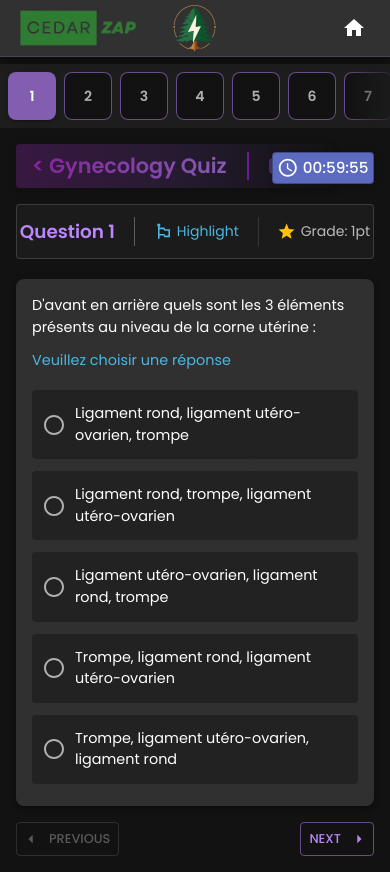
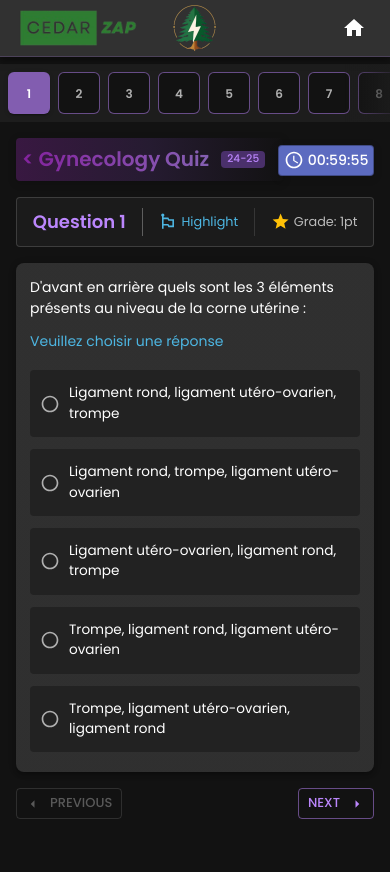
Before and after one commit to jmsazz00/cedar-zap, a React (Vite) app: page / in a window 390 px wide. After the commit the page ends 844 px from the top, so only its background shows below. Built offline with nearby package versions, Linux system fonts and the light colour scheme.

Commit message:
Optimizing overall app mobile layout

```diff
--- a/src/components/AnswerResetButton.tsx
+++ b/src/components/AnswerResetButton.tsx
@@ -1,4 +1,4 @@
-import { Button } from "@mui/material";
+import { Button, useMediaQuery, useTheme } from "@mui/material";
 import React from "react";
 
 interface AnswerResetButtonProps {
@@ -7,10 +7,19 @@ interface AnswerResetButtonProps {
 
 const AnswerResetButton: React.FC<AnswerResetButtonProps> = ({
   resetAnswer,
-}) => (
-  <Button onClick={resetAnswer} variant="outlined">
-    Remove my answer
-  </Button>
-);
+}) => {
+  const theme = useTheme();
+  const isMobile = useMediaQuery(theme.breakpoints.down("md"));
+
+  return (
+    <Button
+      onClick={resetAnswer}
+      variant="outlined"
+      size={isMobile ? "small" : "medium"}
+    >
+      Remove my answer
+    </Button>
+  );
+};
 
 export default AnswerResetButton;
--- a/src/components/OptionList.tsx
+++ b/src/components/OptionList.tsx
@@ -1,5 +1,12 @@
 import React, { useEffect, useState } from "react";
-import { List, ListItem, ListItemButton, ListItemText } from "@mui/material";
+import {
+  List,
+  ListItem,
+  ListItemButton,
+  ListItemText,
+  useMediaQuery,
+  useTheme,
+} from "@mui/material";
 import { getOptionStyles, renderIcon } from "./OptionsUtils";
 import { useQuizStore } from "../store/QuizStore";
 
@@ -21,9 +28,13 @@ const OptionList: React.FC<OptionListProps> = ({
   const [hoveredOption, setHoveredOption] = useState<number | null>(null);
   const listRef = React.useRef<HTMLUListElement | null>(null);
 
+  const theme = useTheme();
+  const isMobile = useMediaQuery(theme.breakpoints.down("md"));
+
   const showAnswers = useQuizStore((state) => state.showAnswers);
 
   useEffect(() => {
+    if (isMobile) return;
     if (listRef.current) listRef.current.focus();
     setHoveredOption(null);
   }, [onSelect]);
@@ -96,7 +107,7 @@ const OptionList: React.FC<OptionListProps> = ({
               primary={option}
               primaryTypographyProps={{
                 sx: {
-                  fontSize: { xs: "0.9rem", sm: "0.95rem", md: "1rem" },
+                  fontSize: { xs: "0.85rem", sm: "0.925rem", md: "1rem" },
                 },
               }}
             />
--- a/src/components/OptionsList.tsx
+++ b/src/components/OptionsList.tsx
@@ -32,7 +32,11 @@ const OptionsList: React.FC<OptionsListProps> = ({
         <Typography
           variant="body2"
           color="warning.main"
-          sx={{ my: 0.5, fontWeight: 600 }}
+          sx={{
+            mb: 0.8,
+            fontWeight: 600,
+            fontSize: { xs: "0.8rem", md: "0.9rem" },
+          }}
         >
           &#9888;&nbsp; Not Answered
         </Typography>
--- a/src/components/OptionsUtils.tsx
+++ b/src/components/OptionsUtils.tsx
@@ -68,6 +68,12 @@ export const renderIcon = (
   const isSelected = selectedAnswers.includes(index);
   const isUnselectedCorrect = isCorrect && !isSelected;
 
+  const sharedStyles = {
+    ml: { xs: 1, md: 1.5 },
+    mr: 1.2,
+    my: { xs: 0.75, md: 1.1 },
+  };
+
   if (showAnswers) {
     if ((isSelected && isCorrect) || isUnselectedCorrect)
       return (
@@ -75,8 +81,7 @@ export const renderIcon = (
           fontSize="small"
           sx={{
             color: isUnselectedCorrect ? "info.light" : "success.light",
-            ml: 1.5,
-            mr: 1.2,
+            ...sharedStyles,
           }}
         />
       );
@@ -85,12 +90,17 @@ export const renderIcon = (
       return (
         <CloseIcon
           fontSize="small"
-          sx={{ color: "error.light", ml: 1.5, mr: 1.2 }}
+          sx={{ color: "error.light", ...sharedStyles }}
         />
       );
   }
 
-  const commonStyles = { py: { xs: 0.75, md: 1.15 } };
+  const commonStyles = {
+    py: { md: 1.1 },
+    "& .MuiSvgIcon-root": {
+      fontSize: { xs: "1.25rem", md: "1.5rem" }, // Adjust radio/checkbox size
+    },
+  };
 
   return isMultipleChoice ? (
     <Checkbox
--- a/src/components/Pagination.tsx
+++ b/src/components/Pagination.tsx
@@ -1,5 +1,5 @@
 import React, { useEffect, useRef } from "react";
-import { Button, Box } from "@mui/material";
+import { Button, Box, useMediaQuery, useTheme } from "@mui/material";
 import { useQuizStore } from "../store/QuizStore";
 import { ArrowLeft, ArrowRight } from "@mui/icons-material";
 
@@ -41,10 +41,8 @@ const Pagination: React.FC<PaginationProps> = ({ totalQuestions }) => {
     };
   }, [currentQuestionIndex]);
 
-  const commonStyles = {
-    fontSize: { xs: "0.8rem", md: ".9rem" },
-    px: { xs: 1, md: 2 },
-  };
+  const theme = useTheme();
+  const isMobile = useMediaQuery(theme.breakpoints.down("md"));
 
   return (
     <Box
@@ -58,7 +56,7 @@ const Pagination: React.FC<PaginationProps> = ({ totalQuestions }) => {
         disabled={currentQuestionIndex === 0}
         onClick={() => setCurrentQuestionIndex(currentQuestionIndex - 1)}
         startIcon={<ArrowLeft />}
-        sx={commonStyles}
+        size={isMobile ? "small" : "medium"}
       >
         Previous
       </Button>
@@ -67,7 +65,7 @@ const Pagination: React.FC<PaginationProps> = ({ totalQuestions }) => {
         disabled={currentQuestionIndex === totalQuestions - 1}
         onClick={() => setCurrentQuestionIndex(currentQuestionIndex + 1)}
         endIcon={<ArrowRight />}
-        sx={commonStyles}
+        size={isMobile ? "small" : "medium"}
       >
         Next
       </Button>
--- a/src/components/QuestionCard.tsx
+++ b/src/components/QuestionCard.tsx
@@ -54,7 +54,7 @@ const QuestionCard: React.FC<QuestionCardProps> = ({ questions }) => {
           sx={{
             display: "flex",
             flexDirection: "column",
-            p: 2,
+            p: isMobile ? 1.75 : 2,
             bgcolor: "background.paper",
             borderRadius: 2,
             width: "100%",
--- a/src/components/QuestionHeader.tsx
+++ b/src/components/QuestionHeader.tsx
@@ -32,6 +32,7 @@ const CustomDivider = (
 const QuestionHeader: React.FC<QuestionHeaderProps> = ({ point }) => {
   const theme = useTheme();
   const isMobile = useMediaQuery(theme.breakpoints.down("md"));
+  const isSmallMobile = useMediaQuery("(max-width: 390px)");
 
   const index = useQuizStore((store) => store.currentQuestionIndex);
 
@@ -41,12 +42,14 @@ const QuestionHeader: React.FC<QuestionHeaderProps> = ({ point }) => {
   const toggleHighlight = useQuizStore((store) => store.toggleHighlight);
   const showAnswers = useQuizStore((store) => store.showAnswers);
 
+  const commonStyles = { fontSize: { xs: "0.8rem", md: "0.95rem" } };
+
   return (
     <Box
       sx={{
         bgcolor: "#1b1b1b",
-        px: isMobile ? 0 : 2,
-        py: isMobile ? 1.5 : 3,
+        px: isSmallMobile ? 0.5 : isMobile ? 1 : 2,
+        py: isMobile ? 1.25 : 3,
         display: "flex",
         justifyContent: "space-between",
         flexDirection: isMobile ? "row" : "column",
@@ -55,8 +58,7 @@ const QuestionHeader: React.FC<QuestionHeaderProps> = ({ point }) => {
         minWidth: isMobile ? "100%" : "160px",
         height: isMobile ? "auto" : "fit-content",
         border: "1px solid rgba(255, 255, 255, 0.15)",
-        gap: isMobile ? 2 : 0,
-        mb: 0.5,
+        gap: isSmallMobile ? 0.5 : isMobile ? 1.5 : 0,
       }}
     >
       <Box
@@ -71,7 +73,7 @@ const QuestionHeader: React.FC<QuestionHeaderProps> = ({ point }) => {
           variant="h6"
           sx={{
             fontWeight: "bold",
-            fontSize: { xs: "1.15rem", md: "1.25rem" },
+            fontSize: { xs: "1.125rem", md: "1.25rem" },
             color: "primary.main",
           }}
         >
@@ -98,7 +100,7 @@ const QuestionHeader: React.FC<QuestionHeaderProps> = ({ point }) => {
           }}
         >
           <EmojiFlagsIcon sx={{ fontSize: "1.2rem" }} />
-          <Typography variant="body2">
+          <Typography variant="body2" sx={commonStyles}>
             {isHighlighted ? "Dehighlight" : "Highlight"}
           </Typography>
         </Box>
@@ -118,7 +120,9 @@ const QuestionHeader: React.FC<QuestionHeaderProps> = ({ point }) => {
         }}
       >
         <GradeIcon sx={{ fontSize: "1.2rem", color: "#ffc107" }} />
-        <Typography variant="body2">Grade: {point}pt</Typography>
+        <Typography variant="body2" sx={commonStyles}>
+          Grade: {point}pt
+        </Typography>
       </Box>
     </Box>
   );
--- a/src/components/QuestionQuery.tsx
+++ b/src/components/QuestionQuery.tsx
@@ -11,7 +11,7 @@ const QuestionQuery = ({ question, isMultipleChoice }: Props) => {
   const showAnswers = useQuizStore((state) => state.showAnswers);
 
   const commonStyles = {
-    fontSize: { xs: ".9rem", sm: ".95rem", md: "1rem" },
+    fontSize: { xs: ".875rem", sm: ".9375rem", md: "1rem" },
   };
 
   return (
--- a/src/components/QuizHeader.tsx
+++ b/src/components/QuizHeader.tsx
@@ -9,10 +9,9 @@ const QuizHeader = ({ name, year }: Props) => {
   return (
     <Box
       sx={{
-        mt: { xs: 2, md: 2.5 },
-        mb: { xs: 2, md: 2.5 },
+        my: { xs: 2, md: 2.5 },
         py: 1,
-        px: { xs: 2, md: 3 },
+        px: { xs: 0.75, sm: 2, md: 3 },
         borderRadius: 1,
         display: "flex",
         alignItems: "center",
@@ -30,9 +29,12 @@ const QuizHeader = ({ name, year }: Props) => {
           WebkitBackgroundClip: "text",
           WebkitTextFillColor: "transparent",
           fontWeight: "bold",
-          fontSize: { xs: "1.3rem", sm: "1.4rem", md: "1.5rem", lg: "1.6rem" },
-          borderRight: "2px solid #6a1b9a",
-          pr: 2.5,
+          fontSize: {
+            xs: "1.25rem",
+            sm: "1.35rem",
+            md: "1.5rem",
+            lg: "1.6rem",
+          },
         }}
       >
         &lt; {name} Quiz
@@ -45,8 +47,8 @@ const QuizHeader = ({ name, year }: Props) => {
           fontWeight: "500",
           backgroundColor: "#4a306b",
           borderRadius: 1,
-          px: 1,
-          ml: 2.5,
+          px: 0.75,
+          mx: { xs: 1.5, sm: 2, md: 2.5 },
         }}
       >
         {year}
--- a/src/components/QuizTimer.tsx
+++ b/src/components/QuizTimer.tsx
@@ -73,7 +73,7 @@ const QuizTimer = ({ duration, onTimeUp }: QuizTimerProps) => {
       <Box
         sx={{
           position: "fixed",
-          top: { xs: "152px", md: "87px" },
+          top: { xs: "145px", sm: "150px", md: "87px" },
           right: { xs: "16px", sm: "23px" },
           backgroundColor: timeLeft <= 30 ? "error.dark" : mainColor,
           color: "#fff",
@@ -96,13 +96,13 @@ const QuizTimer = ({ duration, onTimeUp }: QuizTimerProps) => {
           sx={{
             marginRight: showText ? (isMobile ? "4px" : "6px") : "0",
             transition: "margin-right 0.3s ease",
-            fontSize: { xs: "1.35rem", md: "1.5rem", lg: "1.6rem" },
+            fontSize: { xs: "1.25rem", md: "1.5rem", lg: "1.6rem" },
           }}
         />
         <Typography
           variant="h6"
           sx={{
-            fontSize: { xs: ".95rem", md: "1.1rem", lg: "1.25rem" },
+            fontSize: { xs: ".88rem", md: "1.1rem", lg: "1.25rem" },
             overflow: "hidden",
             whiteSpace: "nowrap",
             transition: "max-width 0.3s ease",
--- a/src/components/SidebarButton.tsx
+++ b/src/components/SidebarButton.tsx
@@ -55,10 +55,10 @@ const SidebarButton: React.FC<SidebarButtonProps> = ({
         color="primary"
         onClick={() => setCurrentQuestionIndex(index)}
         sx={{
-          height: 48,
-          minWidth: 48,
-          borderRadius: 2,
-          fontSize: "0.875rem",
+          height: { xs: 42, sm: 45, md: 48 },
+          minWidth: { xs: 42, sm: 45, md: 48 },
+          borderRadius: { xs: 1.5, md: 2 },
+          fontSize: { xs: "0.75rem", sm: "0.8rem", md: "0.875rem" },
           fontWeight: "bold",
           zIndex: 2,
           overflow: "hidden",
```
